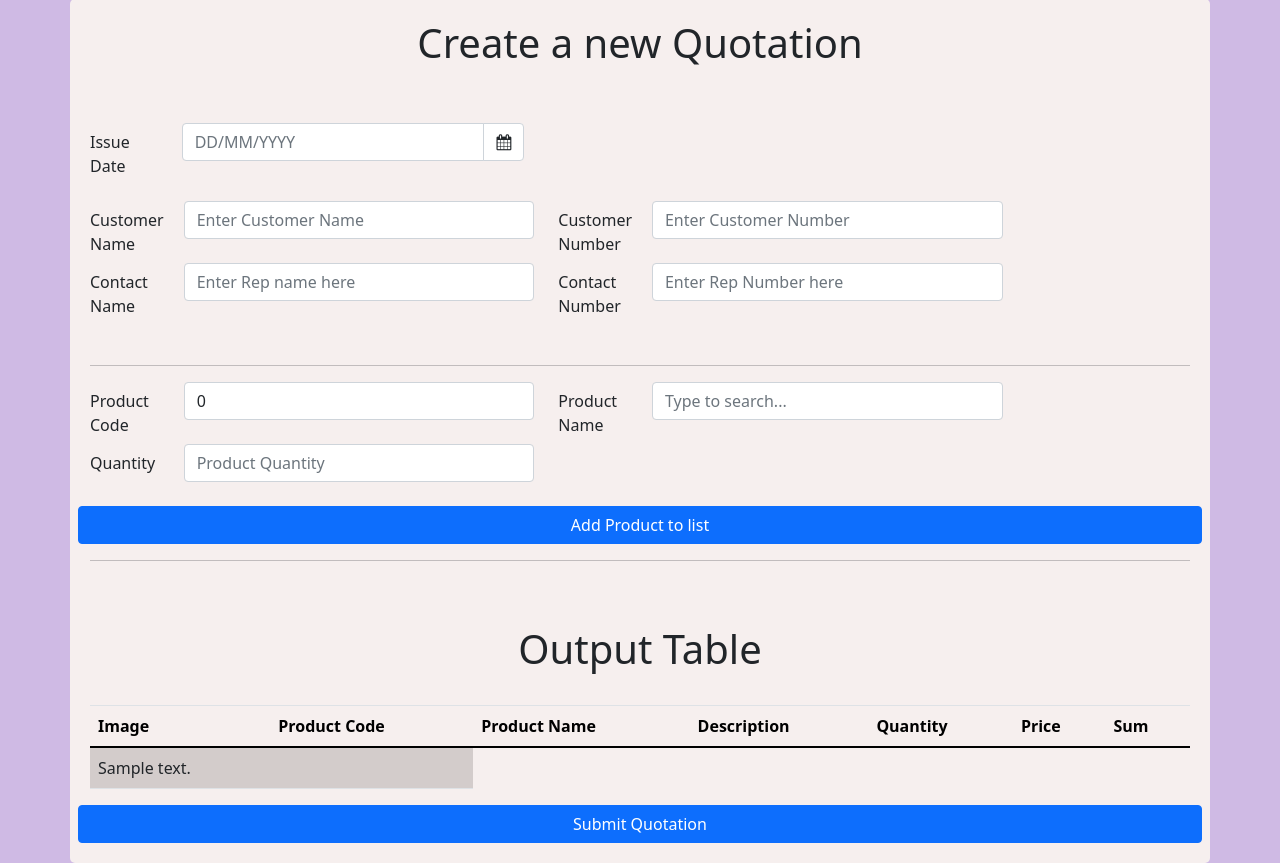
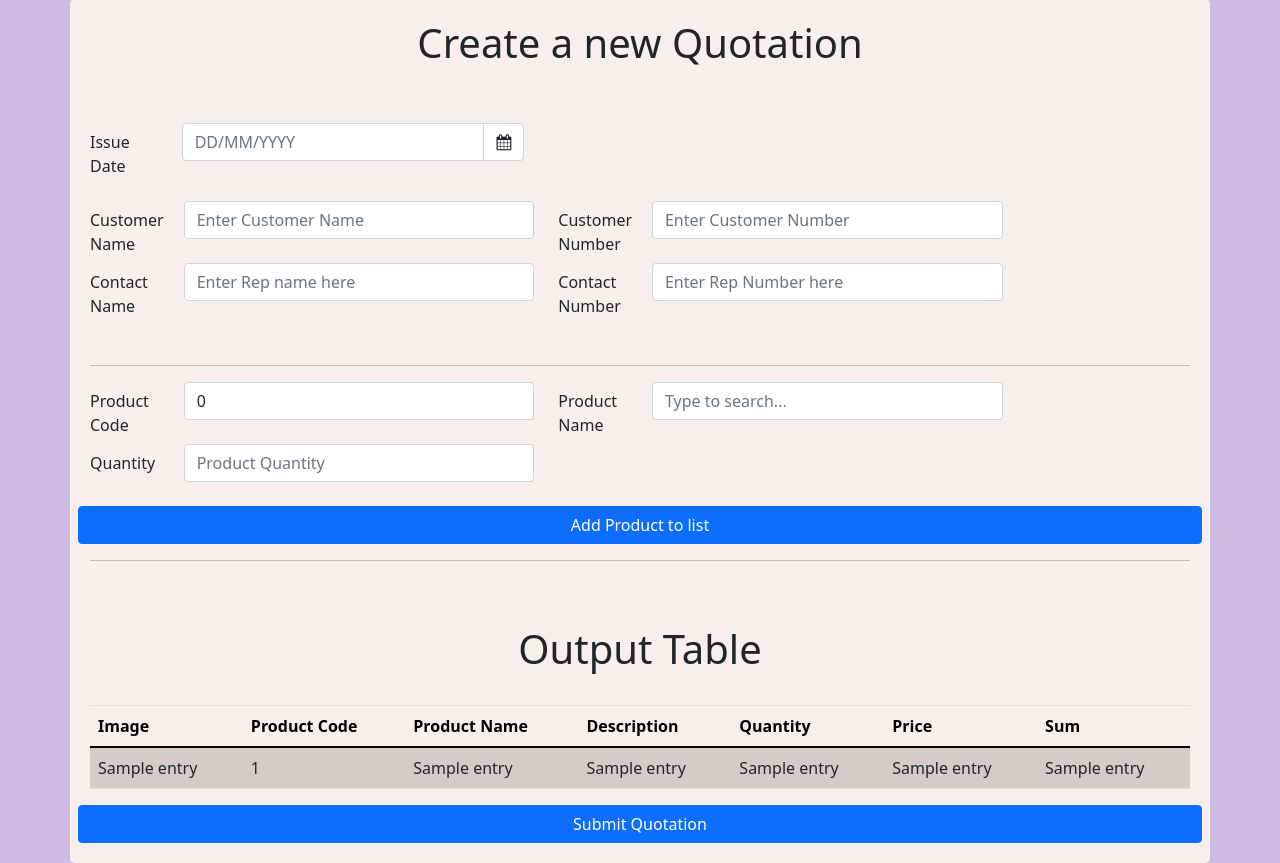
Before and after one commit to Mohamed-Amr-Shalaby/POOF-Price-Offer-Opulent-Fabricator-, a Flask app: template templates/Create_Quotation.html in a window 1280 px wide. Shown: the part 288-1151 px from the top of the page. Run offline with Flask 3, Linux system fonts and the light colour scheme; the template is opened without the code that fills it: most values are stand-ins (such as "Sample title", 1, 10 or a date in 2020); parts of the project's set-up code (start-up, migrations or seed data) failed here and were passed over; some libraries are stand-ins or nearby versions.

Commit message:
Completed the live display of table rows
The storage of the data however needs to be reworked. A list of lists where the large list is the entire table and each inner list is a row, sequentially, would be preferred, in case multiple users try to use the software at the same time

```diff
--- a/app.py
+++ b/app.py
@@ -137,9 +137,24 @@ def task():
 @app.route("/Create_Quotation", methods=["GET", "POST"])
 def Create_Quotation():
     if request.method == "POST":
-        pnames = c.execute(text(f"SELECT product_name FROM product_list ORDER BY product_name ASC"))
-        pcodes = c.execute(text(f"SELECT product_code FROM product_list ORDER BY product_code ASC"))
-        return render_template("Create_Quotation.html", names = pnames, codes = pcodes)
+        # Get the product code and quantity from the submitted form
+        code = request.form.get("product_code")
+        quantity = request.form.get("quantity")
+        quantity = float(quantity)
+        print(code, quantity)
+        rows = c.execute(text(f"SELECT * FROM product_list WHERE product_code = '{code}'"))
+        prod = rows.all()
+        print(f"price is {prod[0][2]}")
+        # TODO redo the sql table and replace it with a list of lists in the frontend instead of a SQL table
+        c.execute(text(f'INSERT INTO current_quotation VALUES ("{prod[0][0]}", "{prod[0][4]}", "{prod[0][1]}", "{prod[0][3]}", "{quantity}", "{prod[0][2]}", "{prod[0][2] * quantity}")'))
+        c.commit()
+        rows = c.execute(text(f"SELECT * FROM current_quotation"))
+        entries = rows.all()
+        rows = c.execute(text(f"SELECT product_code, product_name FROM product_list ORDER BY product_code ASC"))
+        prods = rows.all()
+        return render_template("Create_Quotation.html", entries = entries, products = prods)
+
+
 
 @app.route("/query", methods=["GET", "POST"])
 def query():
--- a/templates/Create_Quotation.html
+++ b/templates/Create_Quotation.html
@@ -45,11 +45,11 @@
             <br>
         </form>
         <hr>
-        <form action = "/query" method = "get" id = "product_details">
+        <form action = "/Create_Quotation" method = "post" id = "product_details">
             <div class="row">
                 <label for="product_code" class="col-sm-1 col-form-label">Product Code</label>
                 <div class="col-4">
-                    <input name = "product_code" id = "product_code" type="number" class="form-control" placeholder="Product Code" value = "0" required>
+                    <input name = "product_code" id = "product_code" type="text" class="form-control" placeholder="Product Code" value = "0" required>
                 </div>
                 <label for="product_name" class="col-sm-1 col-form-label">Product Name</label>
                 <div class="col-4">
@@ -136,12 +136,18 @@
                 </tr>
             </thead>
             <tbody>
-                <tr>
-                    {% for detail in product_details %}
-                        <td>{{detail}}</td>
+                    {% for entry in entries %}
+                    <tr>
+                        <td>{{entry[1]}}</td>
+                        <td>{{entry[0]}}</td>
+                        <td>{{entry[2]}}</td>
+                        <td>{{entry[3]}}</td>
+                        <td>{{entry[4]}}</td>
+                        <td>{{entry[5]}}</td>
+                        <td>{{entry[6]}}</td>
+                    </tr>
                     {% endfor %}
-                    <td></td>
-                </tr>
+
             </tbody>
         </table>
         <div class="row text-center">
```
